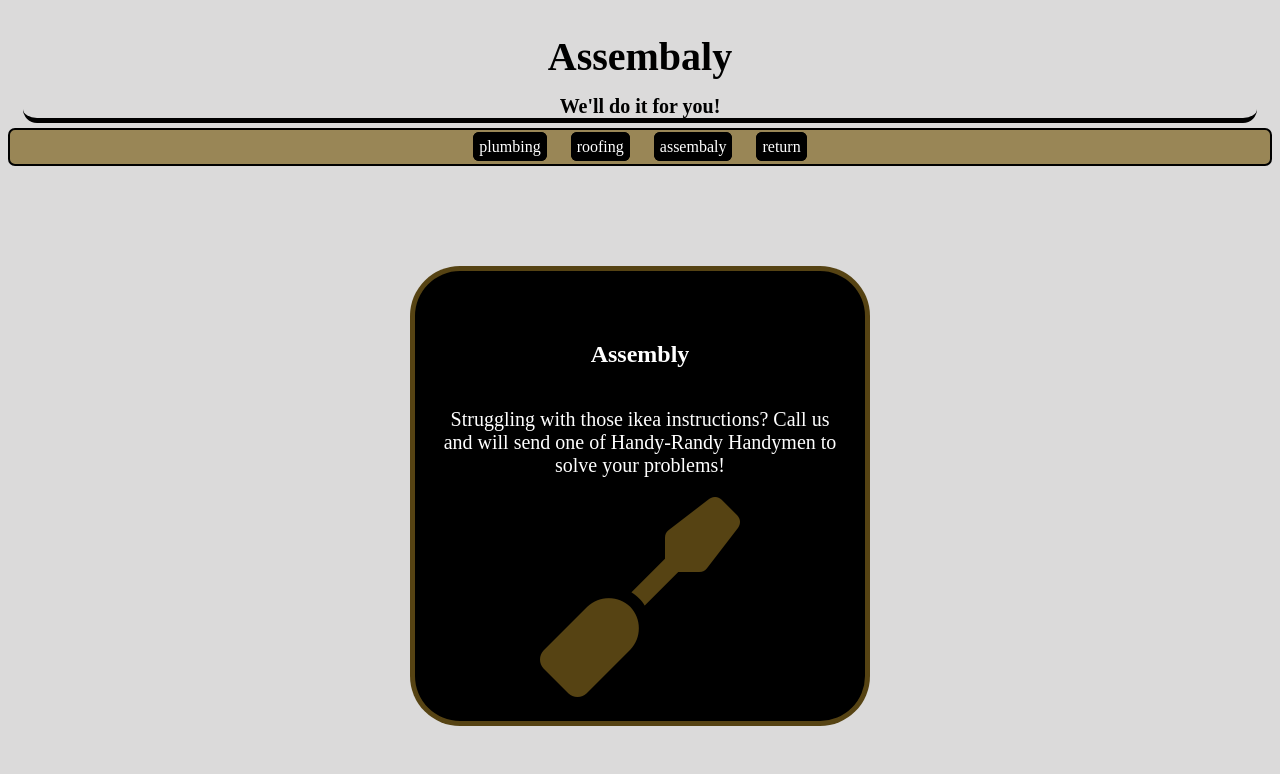
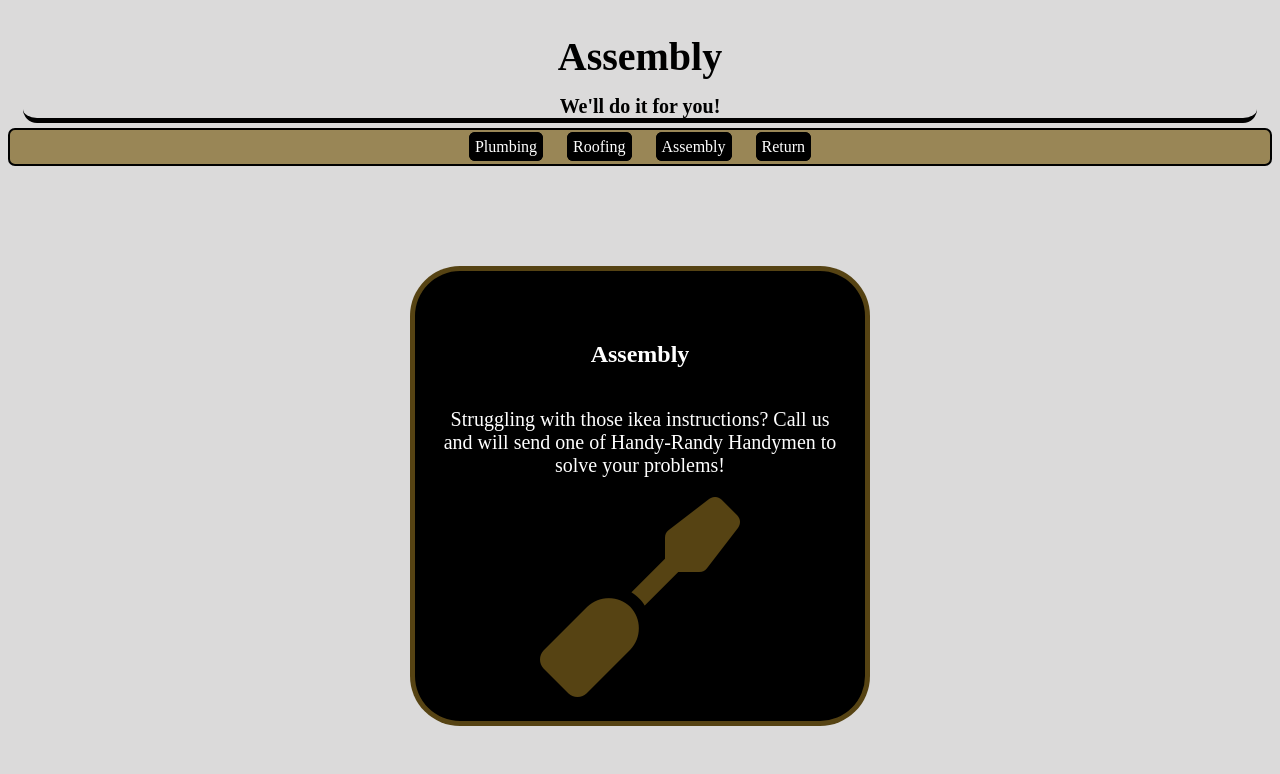
Before and after one commit to messiah-porter/HandyRandy-project, a plain HTML site: page assembaly.html in a window 1280 px wide. Shown: the top 774 px of the page. Drawn offline with Linux system fonts and the light colour scheme; a web font is replaced by a local one.

Commit message:
fixed the spelling errors in assembly, and capitalized the buttons

```diff
--- a/assembaly.html
+++ b/assembaly.html
@@ -11,17 +11,17 @@
 <body>
     <section id="main">
     <div id="Top">
-    <H1>Assembaly</H1>
+    <H1>Assembly</H1>
     <h4>We'll do it for you!</h4>
     </div>
     </section>
 
     <section id="bar">
     <div id="items">
-        <a href="plumbing.html" id="pb">plumbing</a>
-        <a href="roofing.html" id="rb">roofing</a>
-        <a href="assembaly.html" id="ab">assembaly</a>
-        <a href="index.html" id="tb">return</a>
+        <a href="plumbing.html" id="pb">Plumbing</a>
+        <a href="roofing.html" id="rb">Roofing</a>
+        <a href="assembaly.html" id="ab">Assembly</a>
+        <a href="index.html" id="tb">Return</a>
         </div>
     </section>
 
```
Also changed, not shown: index.html (+4 -4 lines), plumbing.html (+4 -4 lines), roofing.html (+4 -4 lines).
